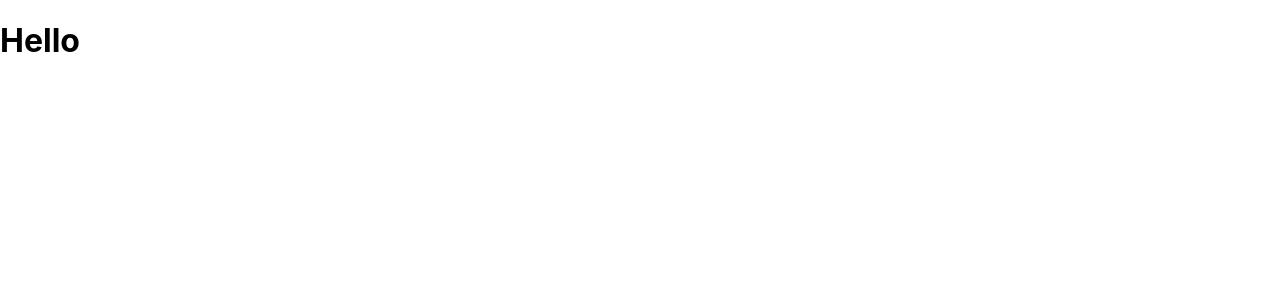
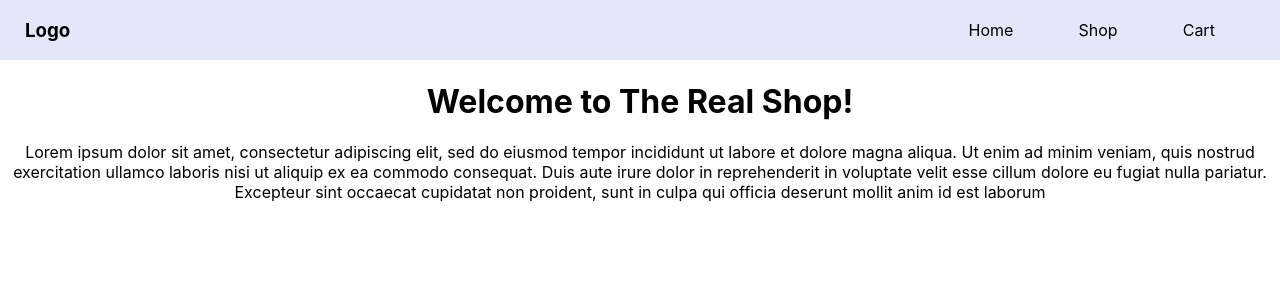
Before and after one commit to dillonlui/shopping-cart, a React (Create React App) app: page / in a window 1280 px wide. Shown: the top 300 px of the page. Built offline with nearby package versions, Linux system fonts and the light colour scheme.

Commit message:
set up file structure and routes

```diff
--- a/package.json
+++ b/package.json
@@ -9,6 +9,7 @@
     "@testing-library/user-event": "^12.8.3",
     "react": "^17.0.2",
     "react-dom": "^17.0.2",
+    "react-router-dom": "^5.2.0",
     "react-scripts": "4.0.3",
     "web-vitals": "^1.1.2"
   },
--- a/public/index.html
+++ b/public/index.html
@@ -6,7 +6,7 @@
   <link rel="icon" href="%PUBLIC_URL%/favicon.ico" />
   <meta name="viewport" content="width=device-width, initial-scale=1" />
   <meta name="theme-color" content="#000000" />
-  <title>Shopping Cart</title>
+  <title>The Real Shop</title>
 </head>
 
 <body>
--- a/src/App.js
+++ b/src/App.js
@@ -1,10 +1,21 @@
 import React from "react"
+import { BrowserRouter, Switch, Route } from "react-router-dom"
+import Nav from "./components/Nav"
+import Home from "./components/Home"
+import Shop from "./components/Shop"
+import ItemDetail from "./components/ItemDetail"
 
 function App() {
   return (
-    <div>
-      <h1>Hello</h1>
-    </div>
+    <BrowserRouter>
+      <Nav />
+      <Switch>
+        <Route path="/" exact component={Home} />
+        <Route path="/shop" exact component={Shop} />
+        <Route path="/shop/:id" component={ItemDetail} />
+      </Switch>
+    </BrowserRouter>
+
   );
 }
 
--- /dev/null
+++ b/src/components/Home.js
@@ -0,0 +1,14 @@
+import React from "react"
+
+const Home = () => {
+    return (
+        <div>
+            <h1>Welcome to The Real Shop!</h1>
+            <p>Lorem ipsum dolor sit amet, consectetur adipiscing elit, sed do eiusmod tempor incididunt ut labore et dolore magna aliqua. Ut enim ad minim veniam, quis nostrud exercitation ullamco laboris nisi ut aliquip ex ea commodo consequat. Duis aute irure dolor in reprehenderit in voluptate velit esse cillum dolore eu fugiat nulla pariatur. Excepteur sint occaecat cupidatat non proident, sunt in culpa qui officia deserunt mollit anim id est laborum</p>
+
+        </div>
+
+    )
+}
+
+export default Home
--- /dev/null
+++ b/src/components/ItemDetail.js
@@ -0,0 +1,22 @@
+import React, { useState, useEffect } from "react"
+import { Link } from "react-router-dom"
+
+const ItemDetail = () => {
+    useEffect(() => {
+        fetchItem()
+    }, [])
+
+    const [item, setItem] = useState([])
+
+    const fetchItem = async () => {
+
+    }
+
+    return (
+        <div>
+            <h1>Item Page</h1>
+        </div>
+    )
+}
+
+export default ItemDetail
--- /dev/null
+++ b/src/components/Nav.js
@@ -0,0 +1,23 @@
+import React from "react"
+import { Link } from "react-router-dom"
+
+const Nav = () => {
+    return (
+        <nav>
+            <h3>Logo</h3>
+            <ul className="navLinks">
+                <Link to="/">
+                    <li>Home</li>
+                </Link>
+                <Link to="/shop">
+                    <li>Shop</li>
+                </Link>
+                <Link to="/cart">
+                    <li>Cart</li>
+                </Link>
+            </ul>
+        </nav>
+    )
+}
+
+export default Nav
--- /dev/null
+++ b/src/components/Shop.js
@@ -0,0 +1,32 @@
+import React, { useState, useEffect } from "react"
+import { Link } from "react-router-dom"
+
+const Shop = () => {
+    useEffect(() => {
+        fetchItems()
+    }, [])
+
+    const [items, setItems] = useState([])
+
+    const fetchItems = async () => {
+        const data = await fetch('https://fakestoreapi.com/products?limit=10')
+            .then(res => res.json())
+        setItems(data)
+        console.log(data)
+    }
+
+    return (
+        <div>
+            <h1>Shop Page</h1>
+            {items.map(item => {
+                return (
+                    <Link to={`/shop/${item.id}`}>
+                        <h2 key={item.id}>{item.title}</h2>
+                    </Link>
+                )
+            })}
+        </div>
+    )
+}
+
+export default Shop
--- a/src/index.css
+++ b/src/index.css
@@ -5,4 +5,36 @@ body {
     sans-serif;
   -webkit-font-smoothing: antialiased;
   -moz-osx-font-smoothing: grayscale;
+  text-align: center;
 }
+
+nav {
+  display: flex;
+  justify-content: space-between;
+  align-items: center;
+  padding-left: 25px;
+  min-height: 5vh;
+  background: lavender;
+}
+
+.navLinks {
+  width: 30%;
+  display: flex;
+  justify-content: space-evenly;
+  align-items: center;
+  list-style: none;
+}
+
+a {
+  color: black;
+  text-decoration: none;
+}
+
+a:hover {
+  color: rgb(102, 102, 245);
+}
+
+.navLinks a:hover {
+  text-decoration: underline;
+  color: rgb(88, 88, 88);
+}
```
Also changed, not shown: 1 other file (tests, documents, lock files or other folders).
